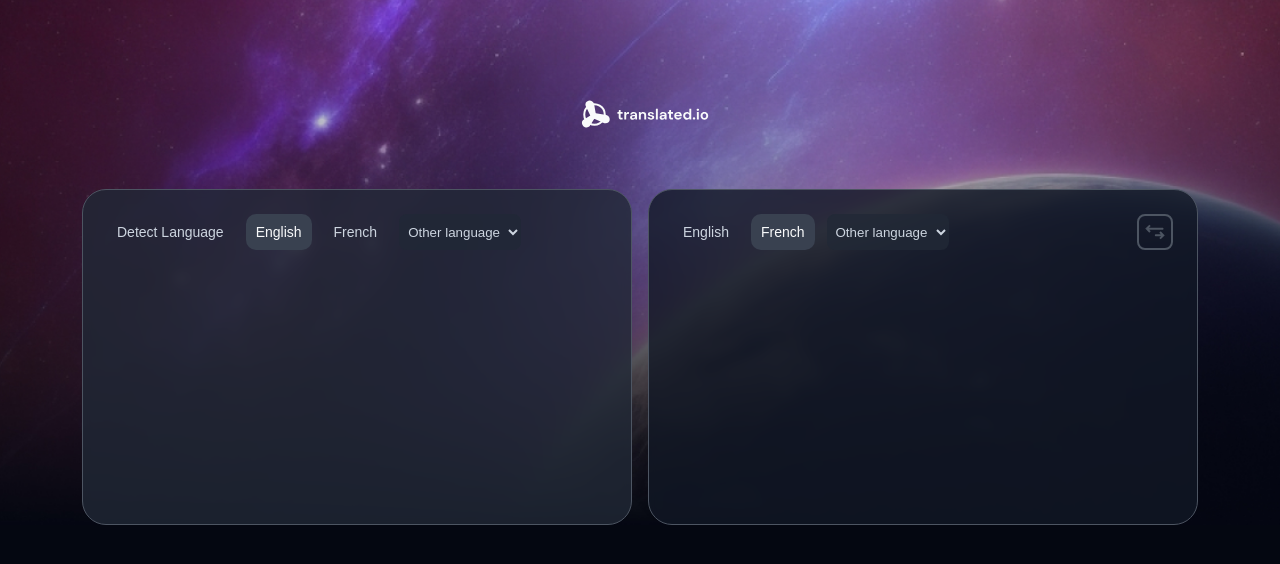
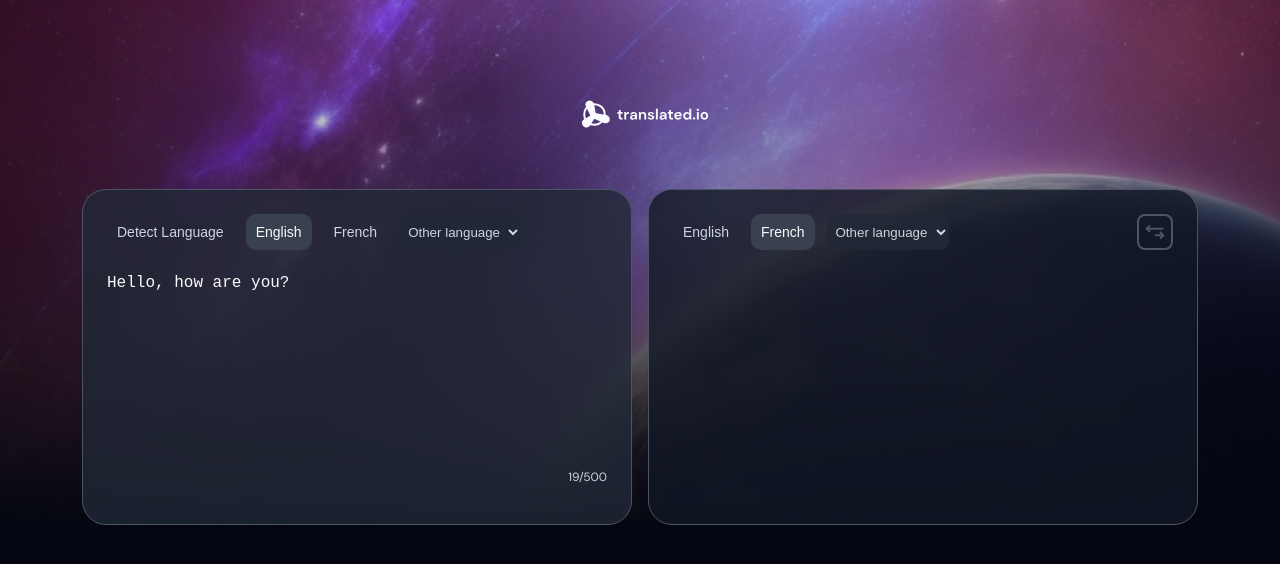
Before and after one commit to EdiedRamos/translate, a React (Vite) app: page / in a window 1280 px wide. Shown: the top 564 px of the page. Built offline with nearby package versions, Linux system fonts and the light colour scheme.

Commit message:
feat: create text input

```diff
--- /dev/null
+++ b/src/components/Text/Text.scss
@@ -0,0 +1,22 @@
+@import "/src/general/styles/index.scss";
+
+.text {
+  margin-top: 24px;
+
+  &__text-area {
+    outline: none;
+    border: none;
+    background-color: transparent;
+    width: 100%;
+    height: 190px;
+    resize: none;
+    color: $light;
+    font-size: $font-150;
+  }
+
+  &__length {
+    color: $gray-100;
+    font-size: $font-50;
+    text-align: end;
+  }
+}
--- /dev/null
+++ b/src/components/Text/Text.tsx
@@ -0,0 +1,25 @@
+import "./Text.scss";
+
+import { useState } from "react";
+
+interface Props {
+  isDisable?: boolean;
+}
+
+export const Text = ({ isDisable = false }: Props) => {
+  const [text, setText] = useState<string>(
+    isDisable ? "" : "Hello, how are you?"
+  );
+
+  return (
+    <div className="text text__container">
+      <textarea
+        className="text__text-area"
+        disabled={isDisable}
+        value={text}
+        onChange={(event) => setText(event.target.value.substring(0, 500))}
+      />
+      {!isDisable && <p className="text__length">{text.length}/500</p>}
+    </div>
+  );
+};
--- a/src/components/Translator/Translator.tsx
+++ b/src/components/Translator/Translator.tsx
@@ -1,6 +1,6 @@
 import "./Translator.scss";
 
-import { CardLayout, Languages } from "@/components";
+import { CardLayout, Languages, Text } from "@/components";
 
 import { useTranslate } from "@/context/translate";
 
@@ -14,6 +14,7 @@ export const Translator = () => {
         language={currentLanguage}
         updateLanguage={updateCurrentLanguage}
       />
+      <Text />
     </CardLayout>
   );
 };
--- a/src/components/index.ts
+++ b/src/components/index.ts
@@ -4,3 +4,4 @@ export { Languages } from "./Languages/Languages";
 export { Logo } from "./Logo/Logo";
 export { Result } from "./Result/Result";
 export { Translator } from "./Translator/Translator";
+export * from "./Text/Text";
```
